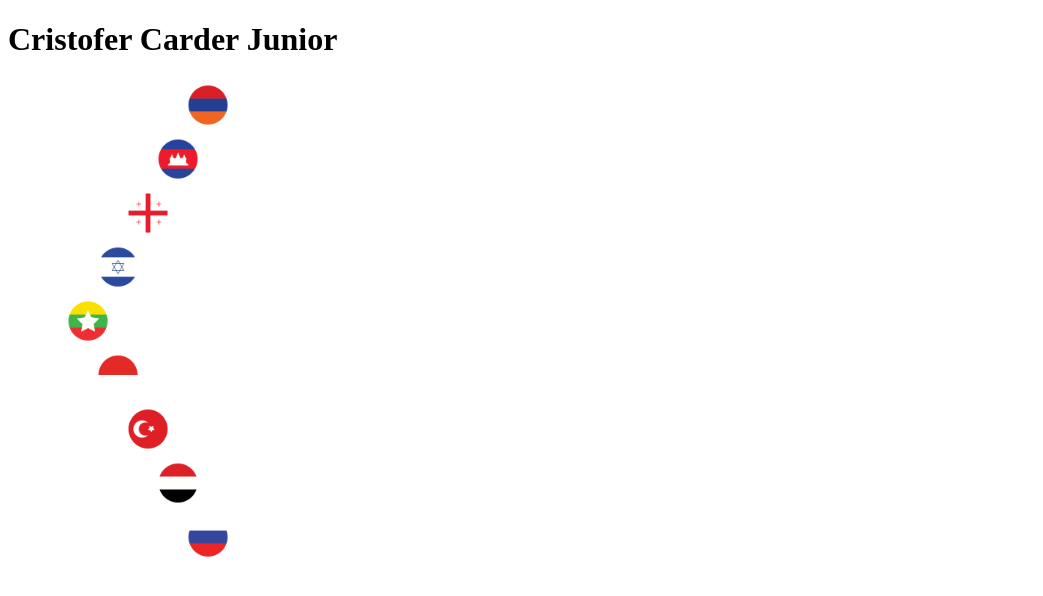
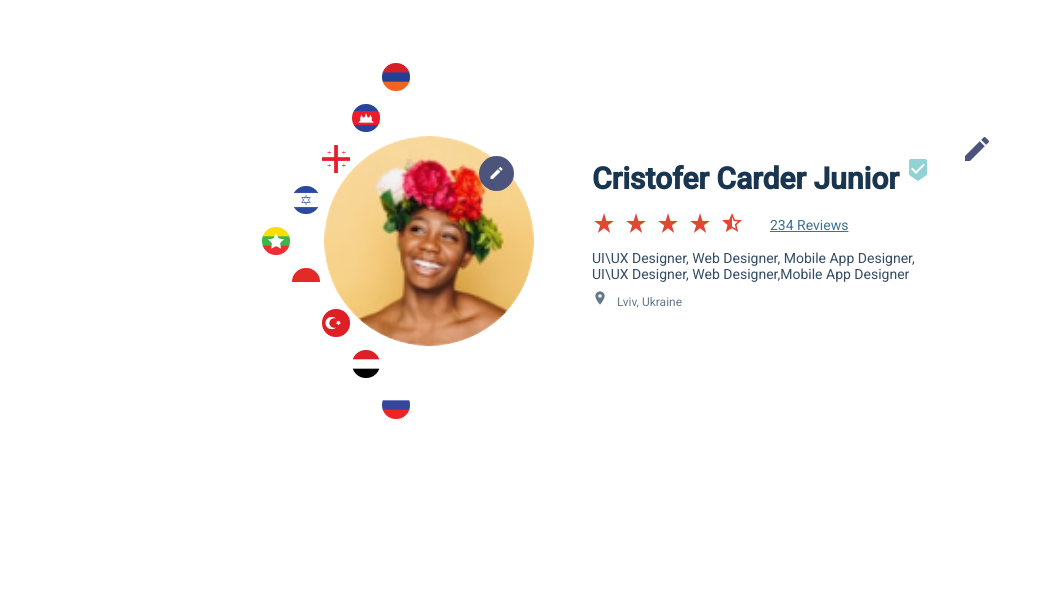
Before and after one commit to VitalySavchuk2312/flags-test-task, an Angular app: page / in a window 1280 px wide. Shown: the top 596 px of the page, without its empty margins (0-1043 px from the left). Built offline with nearby package versions, Linux system fonts and the light colour scheme.

Commit message:
markup finished

```diff
--- a/angular.json
+++ b/angular.json
@@ -28,6 +28,7 @@
               "src/assets"
             ],
             "styles": [
+              "./node_modules/@angular/material/prebuilt-themes/indigo-pink.css",
               "src/styles.scss"
             ],
             "scripts": []
@@ -92,6 +93,7 @@
               "src/assets"
             ],
             "styles": [
+              "./node_modules/@angular/material/prebuilt-themes/indigo-pink.css",
               "src/styles.scss"
             ],
             "scripts": []
--- a/package.json
+++ b/package.json
@@ -12,16 +12,19 @@
   "private": true,
   "dependencies": {
     "@angular/animations": "~10.0.2",
+    "@angular/cdk": "^10.2.6",
     "@angular/common": "~10.0.2",
     "@angular/compiler": "~10.0.2",
     "@angular/core": "~10.0.2",
     "@angular/forms": "~10.0.2",
+    "@angular/material": "^10.2.6",
     "@angular/platform-browser": "~10.0.2",
     "@angular/platform-browser-dynamic": "~10.0.2",
     "@angular/router": "~10.0.2",
     "@fortawesome/angular-fontawesome": "^0.7.0",
     "@fortawesome/fontawesome-svg-core": "^1.2.28",
     "@fortawesome/free-solid-svg-icons": "^5.13.0",
+    "material-design-icons": "^3.0.1",
     "rxjs": "~6.5.5",
     "tslib": "^2.0.0",
     "zone.js": "~0.10.3"
--- a/src/app/app.component.html
+++ b/src/app/app.component.html
@@ -1,5 +1,5 @@
-<h1>{{heading}}</h1>
 <div class="wrap">
+  <div class="left">
     <ul class="flags-list">
       <li
         class="flag-item"
@@ -10,10 +10,35 @@
         <img [src]="flag.src" alt="">
       </li>
     </ul>
-  <!-- <img class="girl-image" src="../assets/girl.png" alt="smiling girl"> -->
+    <div class="girl-image-wrap">
+      <div class="edit-icon-wrap">
+        <span class="material-icons edit-icon-left">edit</span>
       </div>
-<!-- <fa-icon [icon]="faStar"></fa-icon>
-<fa-icon [icon]="faStar"></fa-icon>
-<fa-icon [icon]="faStar"></fa-icon>
-<fa-icon [icon]="faStar"></fa-icon>
-<fa-icon [icon]="faStarHalf"></fa-icon> -->
+      <img class="girl-image" src="../assets/girl.png" alt="smiling girl">
+    </div>
+  </div>
+  <div class="right">
+    <span class="material-icons edit-icon">edit</span>
+    <h1 class="right-title">
+      {{ heading }}
+      <span class="material-icons checked-icon">beenhere</span>
+    </h1>
+    <div class="rate-block">
+      <div class="stars-block">
+        <span class="material-icons star-rate">star_rate</span>
+        <span class="material-icons star-rate">star_rate</span>
+        <span class="material-icons star-rate">star_rate</span>
+        <span class="material-icons star-rate">star_rate</span>
+        <span class="material-icons star-rate">star_half</span>
+      </div>
+      <span class="reviews-amount">234 Reviews</span>
+    </div>
+    <p class="profile-description">
+      UI\UX Designer, Web Designer, Mobile App Designer, UI\UX Designer, Web Designer,Mobile App Designer
+    </p>
+    <p class="location">
+      <span class="material-icons location-icon">location_on</span>
+      Lviv, Ukraine
+    </p>
+  </div>
+</div>
--- a/src/app/app.component.scss
+++ b/src/app/app.component.scss
@@ -1,43 +1,64 @@
-/*----------------------------------------------------------------
-                          GENERAL STYLES
-----------------------------------------------------------------*/
-
-ul {
-  list-style-type: none;
-  padding: 0;
-  margin: 0;
+.wrap {
+  display: flex;
+  align-items: center;
+  justify-content: center;
+  width: 600px;
+  height: 486px;
+  margin: 0 auto;
 }
 
-/*----------------------------------------------------------------
-                          COMPONENT STYLES
-----------------------------------------------------------------*/
-.wrap {
+.left {
   position: relative;
   display: flex;
   align-items: center;
-  padding-left: 100px;
-  width: 200px;
+  justify-content: center;
+  width: 40%;
+  margin-right: 20px;
+}
+
+.girl-image-wrap {
+  position: relative;
+  & > .edit-icon-wrap {
+    position: absolute;
+    width: 35px;
+    height: 35px;
+    top: 20px;
+    right: 20px;
+    border-radius: 100%;
+    background-color: #4C547B;
+    display: flex;
+    justify-content: center;
+    align-items: center;
+    & > .edit-icon-left {
+      font-size: 16px;
+      top: 0;
+      right: 0;
+      color: #fff;
+      font-size: 16px;
+    }
+  }
 }
 
 .girl-image {
-  position: absolute;
-  width: 200px;
+  width: 210px;
   border-radius: 100%;
   z-index: 0;
 }
 
 .flags-list {
+  position: relative;
   display: flex;
   flex-direction: column;
   justify-content: space-between;
   align-items: center;
-  width: 100%;
+  margin-right: -90px;
+  z-index: 5;
 }
 
 .flag-item {
   cursor: pointer;
   & > img {
-    width: 50px;
+    width: 36px;
     transition: 0.3s;
   }
   &:hover {
@@ -46,3 +67,64 @@ ul {
     }
   }
 }
+
+.right {
+  position: relative;
+  width: 60%;
+}
+
+.edit-icon {
+  position: absolute;
+  right: -53px;
+  top: -30px;
+  font-size: 32px;
+  color: #4C547B;
+}
+
+.right-title {
+  position: relative;
+  font-size: 30px;
+  font-weight: bold;
+  color: rgba(0, 31, 61, 0.9);
+  & > .checked-icon {
+    position: absolute;
+    right: 10px;
+    top: -5px;
+    color: rgba(71, 180, 185, 0.6);
+  }
+}
+
+.rate-block {
+  display: flex;
+  align-items: center;
+}
+
+.stars-block {
+  margin-right: 18px;
+}
+
+.star-rate {
+  margin-right: 8px;
+  color: rgba(220, 24, 0, 0.8);
+}
+
+.reviews-amount {
+  color: #3C738D;
+  text-decoration: underline;
+}
+
+.profile-description {
+  margin: 10px 0 8px;
+  color: rgba(0, 31, 61, 0.8);
+  line-height: 16px;
+}
+
+.location {
+  font-size: 12px;
+  color: rgba(0, 31, 61, 0.6);
+}
+
+.location-icon {
+  font-size: 16px;
+  margin-right: 6px;
+}
--- a/src/app/app.module.ts
+++ b/src/app/app.module.ts
@@ -3,6 +3,7 @@ import { NgModule } from '@angular/core';
 
 import { AppComponent } from './app.component';
 import { FontAwesomeModule } from '@fortawesome/angular-fontawesome';
+import { NoopAnimationsModule } from '@angular/platform-browser/animations';
 
 @NgModule({
   declarations: [
@@ -10,7 +11,8 @@ import { FontAwesomeModule } from '@fortawesome/angular-fontawesome';
   ],
   imports: [
     BrowserModule,
-    FontAwesomeModule
+    FontAwesomeModule,
+    NoopAnimationsModule
   ],
   providers: [],
   bootstrap: [AppComponent]
--- a/src/index.html
+++ b/src/index.html
@@ -5,9 +5,12 @@
   <title>FlagsProject</title>
   <base href="/">
   <meta name="viewport" content="width=device-width, initial-scale=1">
+  <link href="https://fonts.googleapis.com/css2?family=Barlow:wght@400;700&display=swap" rel="stylesheet">
   <link rel="icon" type="image/x-icon" href="favicon.ico">
+  <link href="https://fonts.googleapis.com/css?family=Roboto:300,400,500&display=swap" rel="stylesheet">
+  <link href="https://fonts.googleapis.com/icon?family=Material+Icons" rel="stylesheet">
 </head>
-<body>
+<body class="mat-typography">
   <app-root></app-root>
 </body>
 </html>
--- a/src/styles.scss
+++ b/src/styles.scss
@@ -1 +1,48 @@
 /* You can add global styles to this file, and also import other style files */
+
+html, body { height: 100%; }
+body { margin: 0; font-family: Barlow; }
+
+ul {
+  list-style-type: none;
+  padding: 0;
+  margin: 0;
+}
+
+
+@font-face {
+  font-family: 'Material Icons';
+  font-style: normal;
+  font-weight: 400;
+  src: url(https://example.com/MaterialIcons-Regular.eot); /* For IE6-8 */
+  src: local('Material Icons'),
+    local('MaterialIcons-Regular'),
+    url(https://example.com/MaterialIcons-Regular.woff2) format('woff2'),
+    url(https://example.com/MaterialIcons-Regular.woff) format('woff'),
+    url(https://example.com/MaterialIcons-Regular.ttf) format('truetype');
+}
+
+.material-icons {
+  font-family: 'Material Icons';
+  font-weight: normal;
+  font-style: normal;
+  font-size: 24px;  /* Preferred icon size */
+  display: inline-block;
+  line-height: 1;
+  text-transform: none;
+  letter-spacing: normal;
+  word-wrap: normal;
+  white-space: nowrap;
+  direction: ltr;
+
+  /* Support for all WebKit browsers. */
+  -webkit-font-smoothing: antialiased;
+  /* Support for Safari and Chrome. */
+  text-rendering: optimizeLegibility;
+
+  /* Support for Firefox. */
+  -moz-osx-font-smoothing: grayscale;
+
+  /* Support for IE. */
+  font-feature-settings: 'liga';
+}
```
Also changed, not shown: 1 other file (tests, documents, lock files or other folders). Lines whose indentation alone changed are shown as unchanged.
